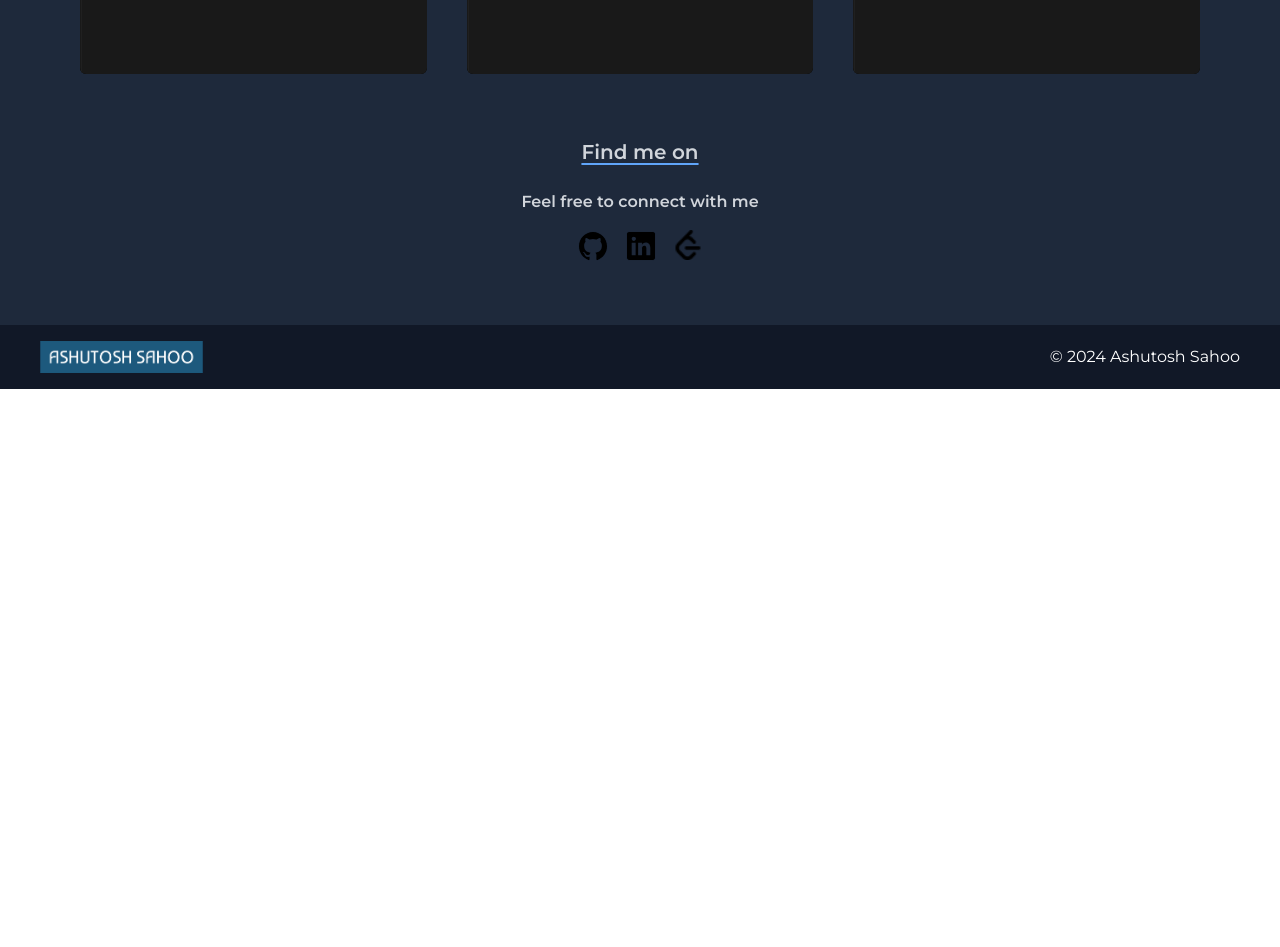
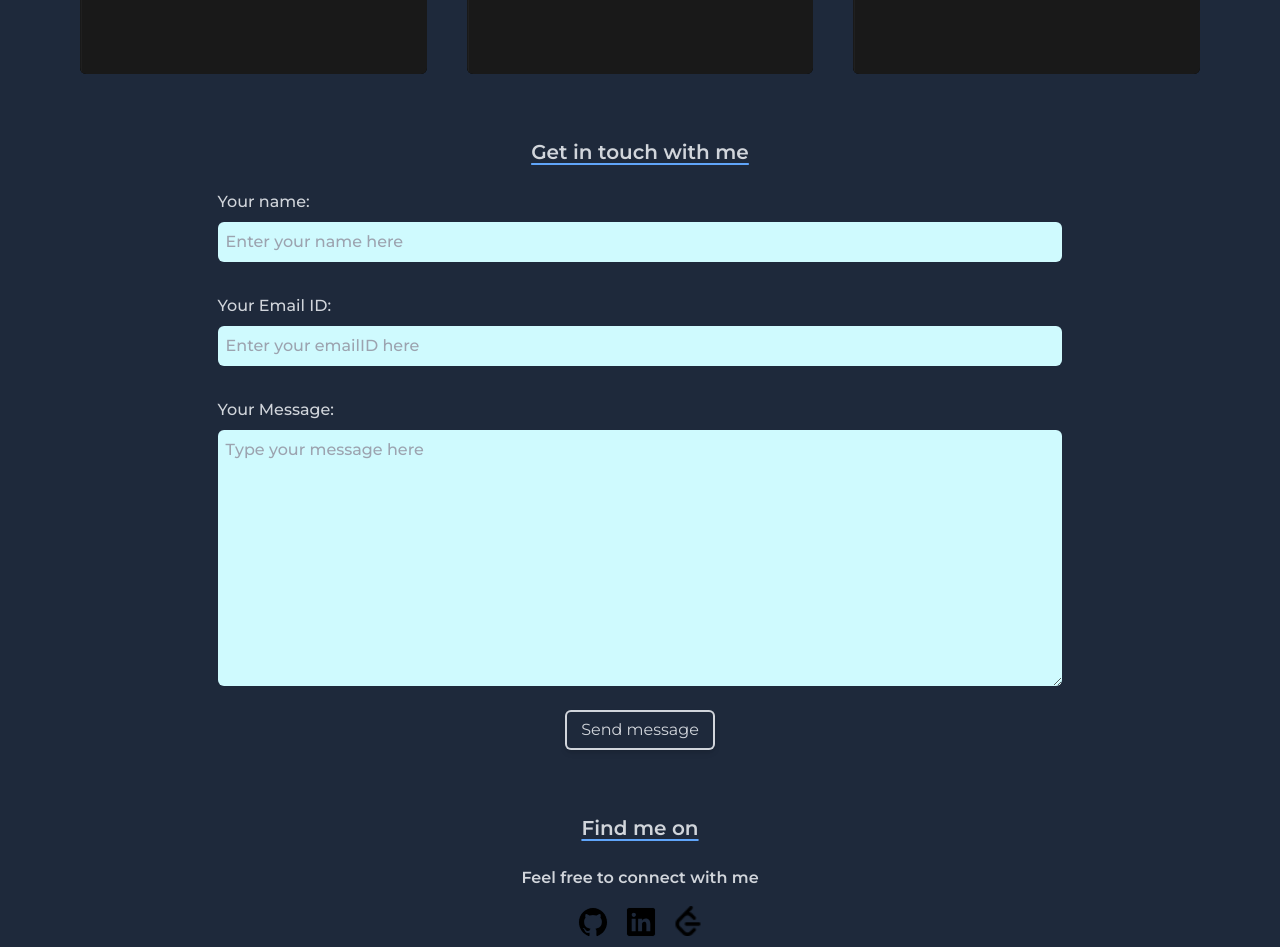
Before and after one commit to alfasierraconnects/portfolio, a React (Create React App) app: page / in a window 1280 px wide. Shown: the part 1640-2587 px from the top of the page. Before the commit the page ends 2029 px from the top, so only its background shows below. Built offline with nearby package versions, Linux system fonts and the light colour scheme.

Commit message:
added Connectwithme section

```diff
--- a/src/App.js
+++ b/src/App.js
@@ -6,6 +6,7 @@ import Footer from "./components/Footer";
 import About from "./components/About";
 import TechStack from "./components/TechStack";
 import Projects from "./components/Projects";
+import GetInTouch from "./components/GetInTouch";
 
 const App = () => {
   return (
@@ -15,6 +16,7 @@ const App = () => {
       <About />
       <TechStack />
       <Projects />
+      <GetInTouch />
       <SocialLinks />
       <Footer />
     </div>
--- a/src/components/About.js
+++ b/src/components/About.js
@@ -6,7 +6,7 @@ const About = () => {
       <h4 className="text-xl underline underline-offset-4 decoration-blue-400 font-semibold text-center">
         About Me
       </h4>
-      <p className="px-4 sm:text-lg sm:px-10 mt-6">
+      <p className="px-4 sm:text-lg sm:px-10 lg:w-[80%] mx-auto mt-6">
         Hi! I'm a frontend developer with a B.Tech in Electronics and
         Communication Engineering from SRM Institute of Science and Technology.
         Currently, I'm transitioning to become a full-stack engineer. Passionate
--- /dev/null
+++ b/src/components/GetInTouch.js
@@ -0,0 +1,52 @@
+import React from "react";
+
+const GetInTouch = () => {
+  return (
+    <div className="text-gray-300 mt-16 my-10">
+      <h4 className="text-xl underline underline-offset-4 decoration-blue-400 font-semibold text-center">
+        Get in touch with me
+      </h4>
+      <form className="flex flex-col container w-[90%] sm:w-[80%] lg:w-[66%] mx-auto">
+        <label className="mt-6 font-medium" htmlFor="name">
+          Your name:
+        </label>
+        <input
+          type="text"
+          name="name"
+          placeholder="Enter your name here"
+          className="rounded-md bg-cyan-100 p-2 my-2 text-cyan-900 font-medium outline-none focus:ring-4 ring-cyan-700"
+          required
+        />
+        <label className="sm:mt-6 font-medium" htmlFor="email">
+          Your Email ID:
+        </label>
+        <input
+          type="email"
+          name="email"
+          placeholder="Enter your emailID here"
+          className="rounded-md bg-cyan-100 p-2 my-2 text-cyan-900 font-medium outline-none focus:ring-4 ring-cyan-700"
+          required
+        />
+        <label className="sm:mt-6 font-medium" htmlFor="message">
+          Your Message:
+        </label>
+        <textarea
+          name="message"
+          placeholder="Type your message here"
+          className="rounded-md bg-cyan-100 p-2 my-2 text-cyan-900 font-medium outline-none focus:ring-4 ring-cyan-700"
+          required
+          cols="30"
+          rows="10"
+        ></textarea>
+        <button
+          type="submit"
+          className="p-2 px-4 mx-auto mt-4 rounded-md ring-2 ring-gray-300 active:ring-cyan-500 hover:ring-pink-400 shadow-md ring-inset"
+        >
+          Send message
+        </button>
+      </form>
+    </div>
+  );
+};
+
+export default GetInTouch;
```
